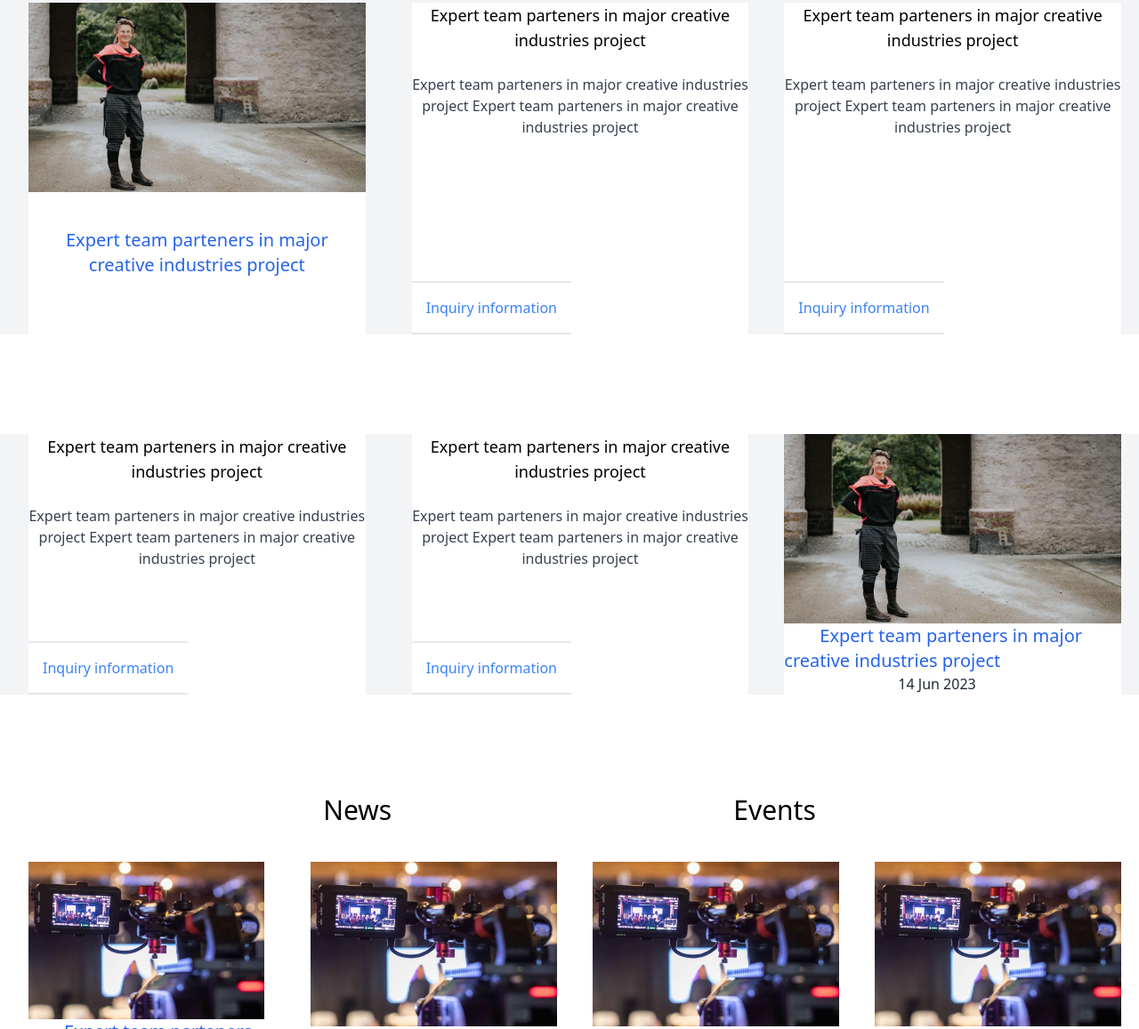
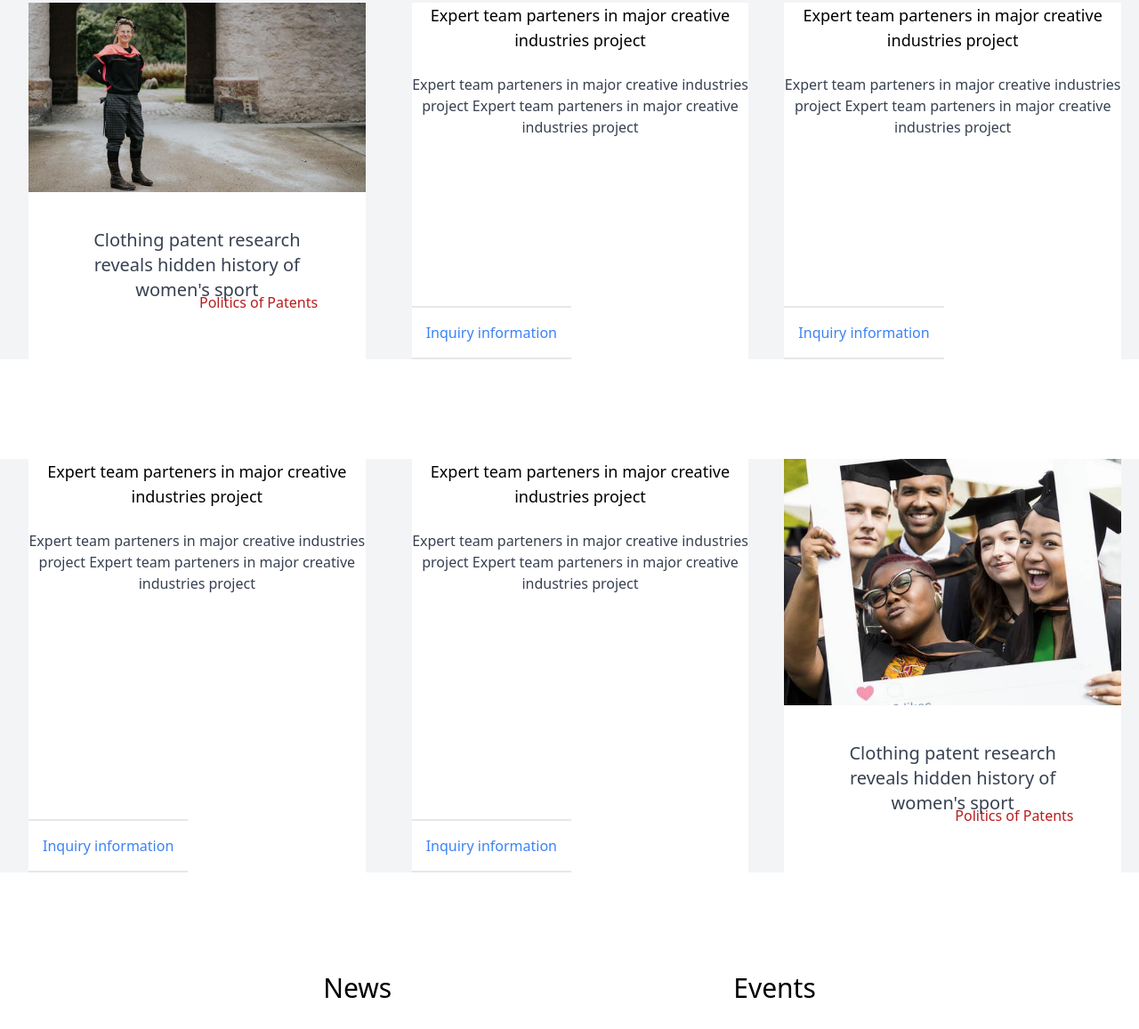
Before and after one commit to gitarecy/gate_1, a website: page index.html in a window 1280 px wide. Shown: the part 1525-2682 px from the top of the page at 89% size. Drawn offline with Linux system fonts and the light colour scheme.

Commit message:
more tailwind

```diff
--- a/index.html
+++ b/index.html
@@ -71,11 +71,10 @@
             <div class=" relative grid grid-flow-col grid-cols-3 flex-wrap space-x-3 gap-10">
                 <div class="  bg-white h-full w-full mr-20">
                     <img src="/images/garden.jpg" alt="">
-                    <span>
-                        <p class="text-blue-600 text-xl text-center p-10">Expert team parteners in major creative industries project</p> <br>
-
+                    <span class="relative">
+                        <p class="text-gray-700 text-xl text-center p-10">Clothing patent research reveals hidden history of women's sport</p> <br>
+                        <a href="" class="absolute left-48 top-28 w-40 text-red-700">Politics of Patents</a>
                     </span>
-
                 </div>
                 <div class="relative h-full w-full w-80 bg-white">
                     <p class="text-center text-black text-lg">Expert team parteners in major creative industries project</p> <br>
@@ -110,9 +109,11 @@
                     <a href="#" class="absolute bottom-0 p-4 border-y-2 text-blue-500">Inquiry information</a>
                 </div>
                 <div class="  bg-white h-full w-full mr-20">
-                    <img src="/images/garden.jpg" alt="">
-                    <span class="text-blue-600 text-xl text-center p-10">Expert team parteners in major creative industries project</span> <br>
-                    <span class="text-center text-gray-800 ml-32">14 Jun 2023</span>
+                    <img src="/images/grad.jpg" alt="">
+                    <span class="relative">
+                        <p class="text-gray-700 text-xl text-center p-10">Clothing patent research reveals hidden history of women's sport</p> <br>
+                        <a href="" class="absolute left-48 top-28 w-40 text-red-700">Politics of Patents</a>
+                    </span>
                 </div>
 
             </div>
```
Also changed, not shown: images/grad.jpg (added), style.css.
